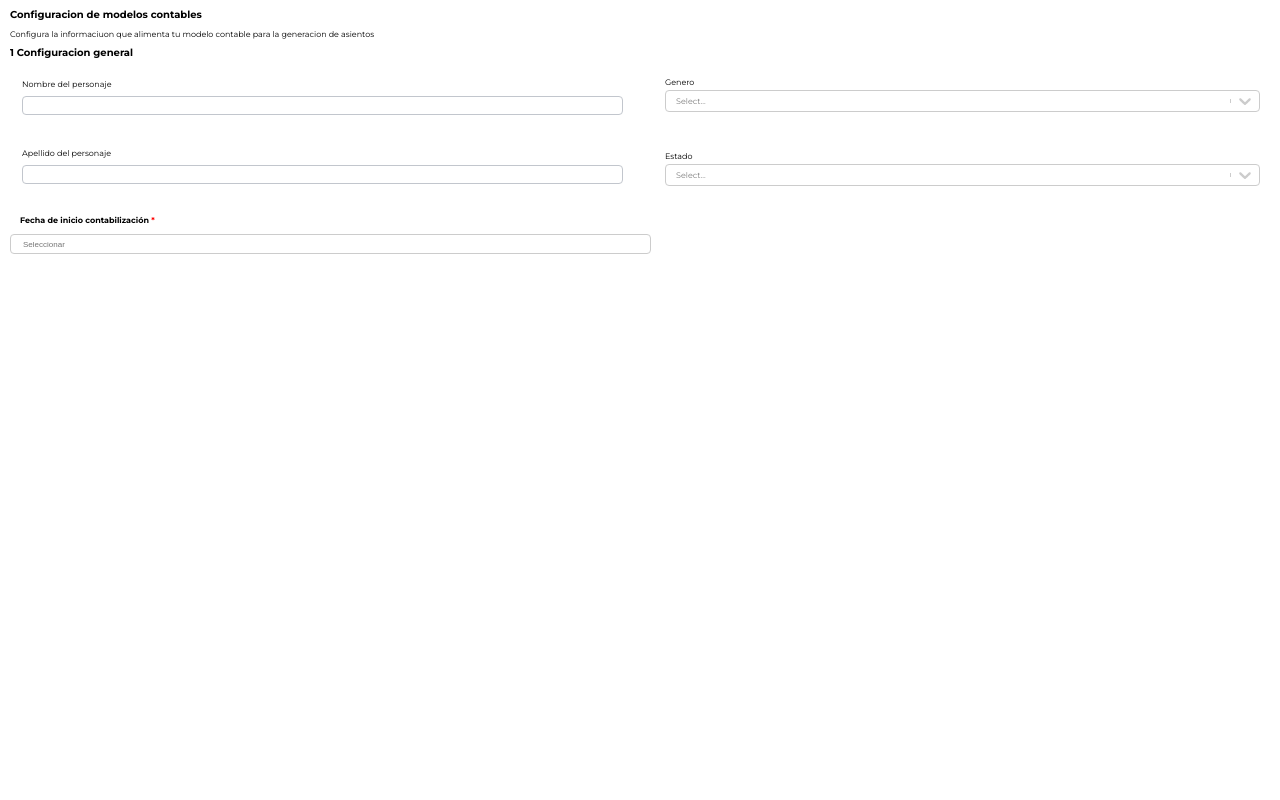
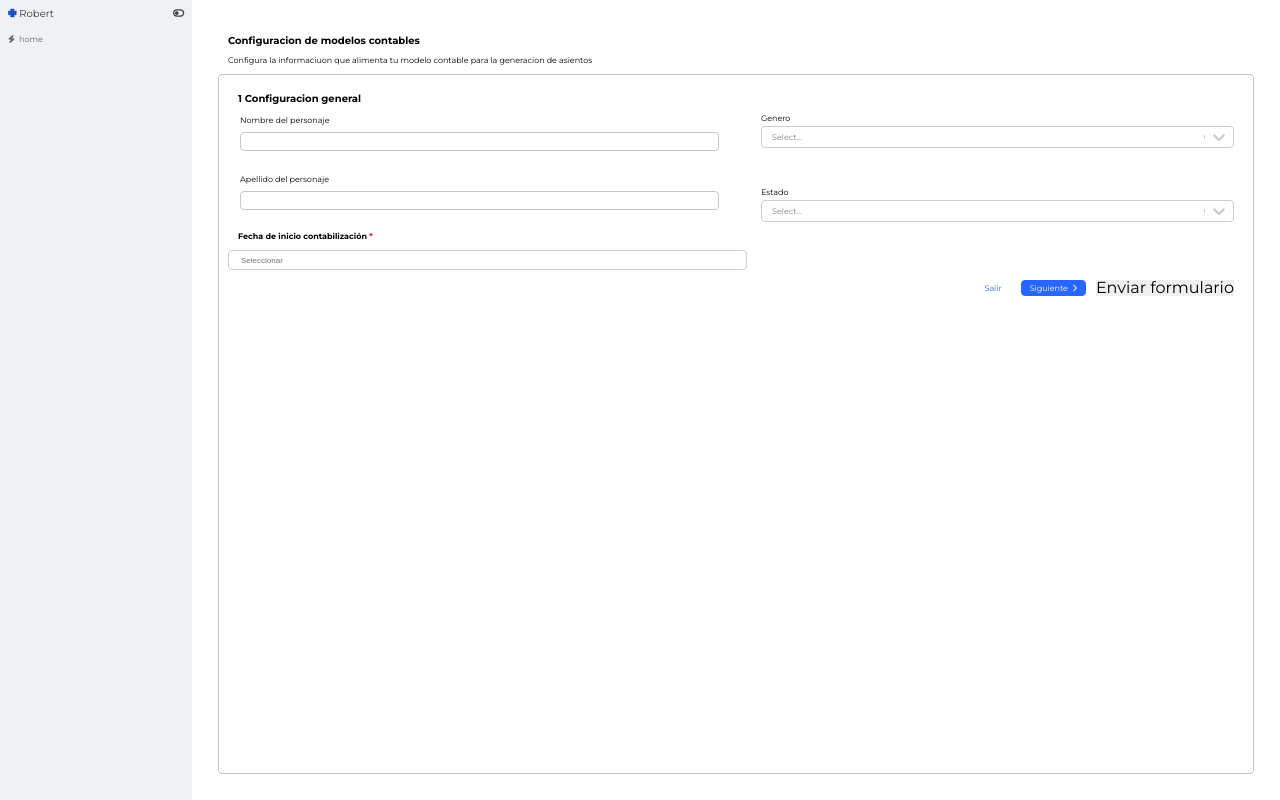
Before and after one commit to htrebor20/components-react, a React (Vite) app: page /models/create in a window 1280 px wide. Built offline with nearby package versions, Linux system fonts and the light colour scheme.

Commit message:
feat: initial setup for POST endpoint

```diff
--- a/src/App.tsx
+++ b/src/App.tsx
@@ -32,15 +32,15 @@ export const sidebarIten: ExpansionPanelProps[] = [
 function App() {
   return (
 
-    <CreateModel/>
-    // <BrowserRouter>
-    //   <Routes>
-    //     <Route path="/" element={<Layout />}>
-    //       <Route path="home" element={<Home />} />
-    //       <Route path="models" element={<Models />} />
-    //     </Route>
-    //   </Routes>
-    // </BrowserRouter>
+    <BrowserRouter>
+      <Routes>
+        <Route path="/" element={<Layout />}>
+          <Route path="home" element={<Home />} />
+          <Route path="models" element={<Models />} />
+          <Route path="models/create" element={<CreateModel />} />
+        </Route>
+      </Routes>
+    </BrowserRouter>
   )
 }
 
--- a/src/components/select/index.tsx
+++ b/src/components/select/index.tsx
@@ -2,7 +2,7 @@ import './select.sass'
 import { SelectTypeProps } from './types'
 import SelectReactComp from 'react-select'
 
-function Select({ label, placeholder, isClearable = true, helperText , optionsSelect }: SelectTypeProps) {
+function Select({ label, placeholder, isClearable = true, helperText , optionsSelect, onChange }: SelectTypeProps) {
     return (
         <div className="select-wrapper">
             {label && <label>{label}</label>}
@@ -10,6 +10,11 @@ function Select({ label, placeholder, isClearable = true, helperText , optionsSe
                 options={optionsSelect}
                 isClearable={isClearable}
                 placeholder={placeholder}
+                onChange={(selectedOption) => {
+                    if (onChange) {
+                        onChange(selectedOption ? selectedOption.value : null);
+                    }
+                }}
                 styles={{
                     control: (base) => ({
                         ...base,
--- a/src/components/select/types.ts
+++ b/src/components/select/types.ts
@@ -7,4 +7,5 @@ export type SelectTypeProps ={
     isClearable?: boolean;
     helperText?:string
     optionsSelect?: OptionsSelect[]
+    onChange?: (value: string | null) => void;
 }
--- a/src/modules/createmodels/createModels.sass
+++ b/src/modules/createmodels/createModels.sass
@@ -3,3 +3,4 @@
     flex-direction: column
     gap: 10px
     padding: 10px
+    height: 100%
--- a/src/modules/createmodels/form/form.sass
+++ b/src/modules/createmodels/form/form.sass
@@ -2,6 +2,8 @@
     display: flex
     flex-direction: column
     gap: 10px
+    width: 100%
+    height: 100%
 .form-content
     display: flex
     gap: 30px
@@ -10,9 +12,15 @@
     display: flex
     flex-direction: column
     width: 100%
-    gap: 10px
 .form-left
     display: flex
     flex-direction: column
     width: 100%
     gap: 20px
+    height: 100%
+.footer-wrapper
+    display: flex
+    justify-content: flex-end
+    gap: 10px
+    padding: 10px
+    width: 100%
--- a/src/modules/createmodels/form/index.tsx
+++ b/src/modules/createmodels/form/index.tsx
@@ -1,26 +1,59 @@
 import React, { useState } from 'react'
 import { SubmitHandler, useForm } from 'react-hook-form'
-import { FormProps } from './types';
 import Select from '../../../components/select';
 import Input from '../../../components/input';
 import './form.sass'
 import { optionsGender, optionsState } from './constans';
 import DatePicker from '../../../components/dataPicker';
+import Card from '../../../components/card';
+import Button from '../../../components/button';
+import { faChevronRight } from '@fortawesome/free-solid-svg-icons'
 
-function Form({ }: FormProps) {
+type FormData = {
+    firstName: string;
+    lastName: string;
+    gender: string;
+    state: string;
+    startDate: Date | null;
+};
+
+
+function Form() {
+    const { register, handleSubmit, setValue } = useForm<FormData>();
     const [startDate, setStartDate] = useState<Date | null>(null);
+
+    const onSubmit: SubmitHandler<FormData> = async (data) => {
+    const fullData = { ...data, startDate: startDate, };
+
+        console.log('Formulario enviado:', fullData);
+
+        try {
+            const response = await fetch('https://rickandmortyapi.com/api/fake-endpoint', {
+                method: 'POST',
+                headers: { 'Content-Type': 'application/json' },
+                body: JSON.stringify(fullData),
+            });
+
+            const result = await response.json();
+            console.log('Respuesta de la API:', result);
+        } catch (error) {
+            console.error('Error al enviar a la API:', error);
+        }
+    };
 
     return (
         <div className='form-wrapper'>
+            <Card>
                 <div className='title-wrapper'>
                     <h1> 1 Configuracion general</h1>
                 </div>
                 <div>
-                <form>
+                    <form onSubmit={handleSubmit(onSubmit)}>
                         <div className='form-content'>
                             <div className='form-right'>
-                            <Input label='Nombre del personaje' />
-                            <Input label='Apellido del personaje' />
+                                <Input label='Nombre del  personaje' {...register('firstName')} />
+                                <Input label='Apellido del personaje' {...register('lastName')} />
+
                                 <DatePicker
                                     label="Fecha de inicio contabilización"
                                     placeholder="Seleccionar"
@@ -33,16 +66,31 @@ function Form({ }: FormProps) {
                                 <Select
                                     label='Genero'
                                     optionsSelect={optionsGender}
+                                    onChange={(value) => {
+                                        if (value !== null) setValue('gender', value);
+                                    }}
                                 />
                                 <Select
                                     label='Estado'
                                     optionsSelect={optionsState}
+                                    onChange={(value) => {
+                                        if (value !== null) setValue('state', value);
+                                    }}
+
                                 />
                             </div>
                         </div>
 
+                        <div className='footer-wrapper'>
+                            <Button onClick={() => { }} label='Salir' buttonStyle='ghost' />
+                            <Button onClick={() => { }} label='Siguiente' icon={{ end: faChevronRight }} />
+
+                            {/* ✅ Botón nativo que sí acepta "type" */}
+                            <button type="submit">Enviar formulario</button>
+                        </div>
                     </form>
                 </div>
+            </Card>
         </div>
     )
 }
--- a/src/modules/models/component/title/index.tsx
+++ b/src/modules/models/component/title/index.tsx
@@ -9,12 +9,12 @@ import useFilterStore from '../../../../stores/store'
 import Modal from '../../../../components/modal'
 import Table from '../../../../components/table'
 import { tableData } from './constants'
-import Select from '../../../../components/select'
+import { useNavigate } from 'react-router-dom';
 
 function Title() {
     const [isModalOpen, setIsModalOpen] = useState(false)
-
     const { gender, setGender } = useFilterStore()
+    const navigate = useNavigate();
 
     const chips: GenderType[] = ['todos', 'female', 'male', 'genderless', 'unknown'];
 
@@ -24,7 +24,6 @@ function Title() {
                     <span> Modelos contables</span>
                     <FontAwesomeIcon icon={faCircleQuestion} />
                 </div>
-
                 <div className='header-content'>
                     <div className='chip-wrapper'>
                         {chips.map((label) => (
@@ -38,29 +37,23 @@ function Title() {
                             />
                         ))}
                     </div>
-
                     <div className='header-content-right'>
-                    <Select input='fghjkdddddddddddddd' helperText=' ' label='hjukl'/>
-                    <Button onClick={() => { }} buttonStyle='secondary' icon={{ start: faFilterCircleXmark }} />
-                    <Button onClick={() => setIsModalOpen(true)} buttonStyle='primary' label='Crear Modelo' />
+                        <Button onClick={() => setIsModalOpen(true)} buttonStyle='secondary' icon={{ start: faFilterCircleXmark }} />
+                        <Button onClick={() => navigate('/models/create')} buttonStyle='primary' label='Crear Modelo' />
                     </div>
                 </div>
                 {isModalOpen &&
                     <Modal
                         title='Titulo'
                         closeButton={true}
-                    onClose={()=> setIsModalOpen(false)}
+                        onClose={() => setIsModalOpen(false)}
                         childern={<Table content={tableData.content} dataHead={tableData.dataHead} />}
-                    // childern= "El modal con tamano por defaul deberia verse de esta forma"
                         primaryButton={{ onClick: () => { }, buttonStyle: 'primary', label: "enviar" }}
                         secundaryButton={{ onClick: () => { }, buttonStyle: 'secondary', label: "cancelar" }}
                         size='m'
                     />
                 }
-
-
             </div>
     )
 }
-
 export default Title
```
Also changed, not shown: src/pages/home/pages.sass (deleted, +0 -77 lines), src/modules/createmodels/form/types.ts (added). Lines whose indentation alone changed are shown as unchanged.
